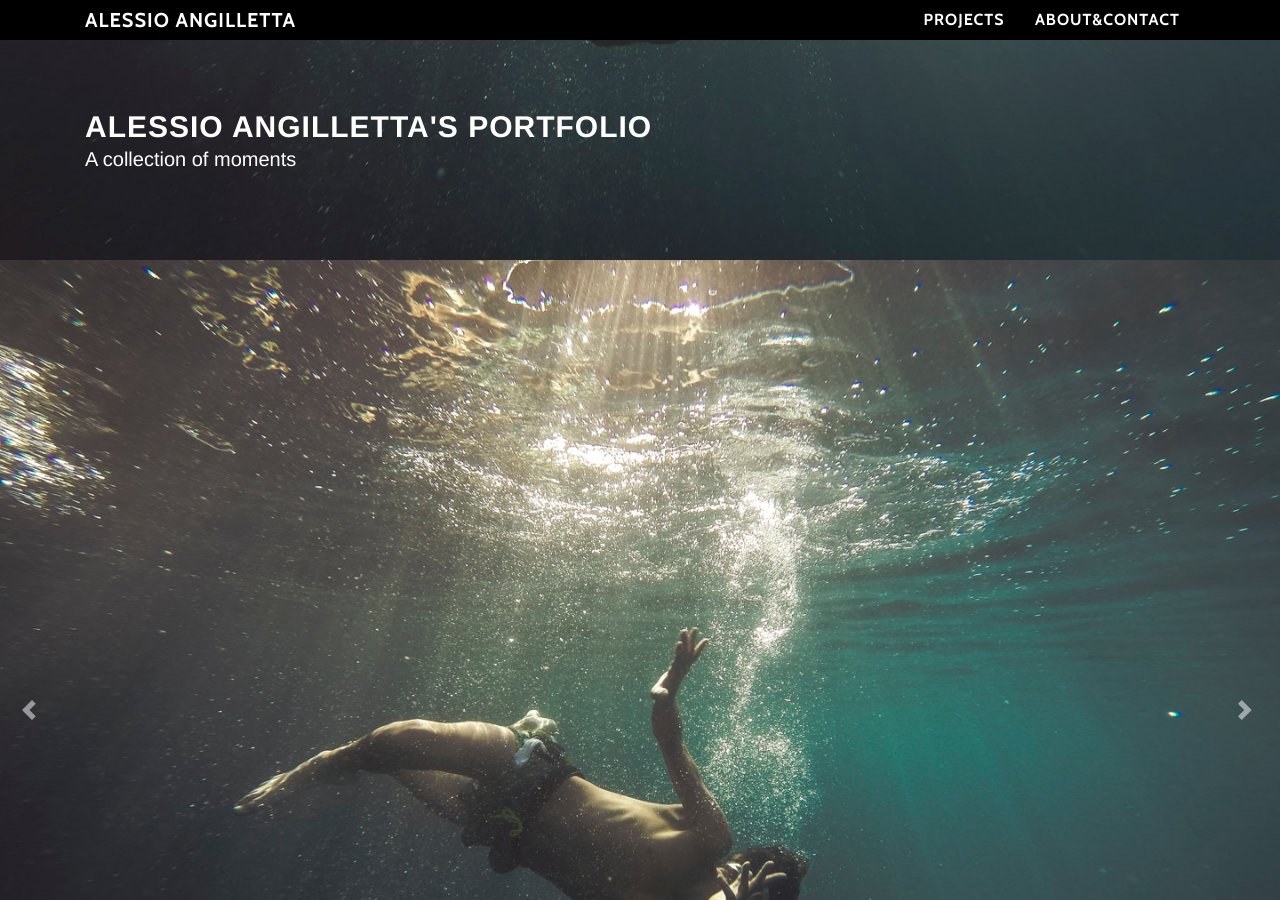
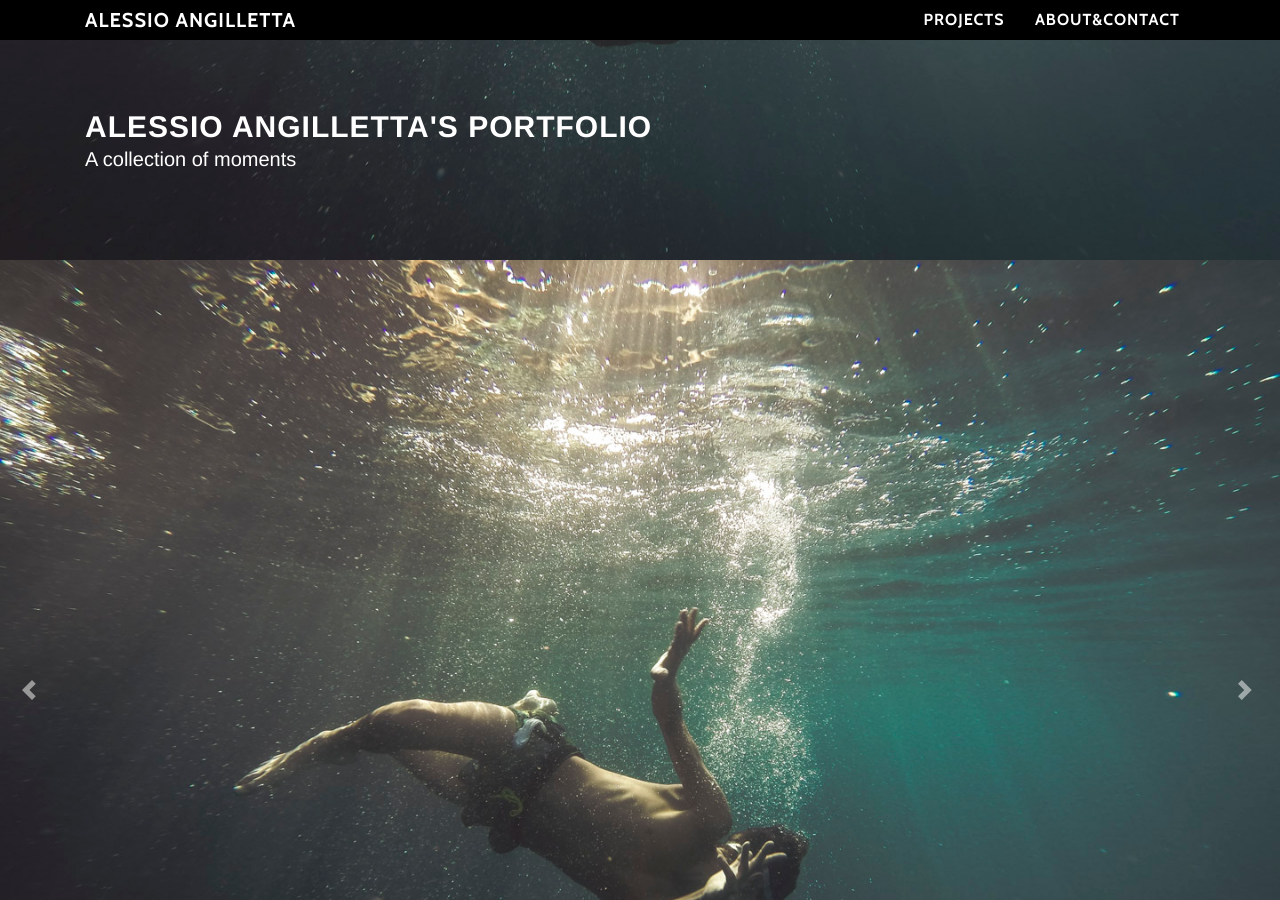
Before and after one commit to alessioangilletta/alessioangilletta.github.io, a Jekyll site: the page built from index.html, in a window 1280 px wide and 900 px high, scrolled down 640 px. Built offline with Jekyll 4.4.1, drawn with Linux system fonts in a browser that asks for light colours.

Commit message:
solved navbar

```diff
--- a/css/full-slider.css
+++ b/css/full-slider.css
@@ -5,7 +5,7 @@
  */
 
 .carousel-item {
-    height: 100vh;
+    height: calc(100vh - 40px);
     min-height: 300px;
     background: no-repeat center center scroll;
     -webkit-background-size: cover;
--- a/css/grayscale.css
+++ b/css/grayscale.css
@@ -53,7 +53,6 @@
   background-color: black; }
   #mainNav .navbar-toggler {
     font-size: 14px;
-    padding: 11px;
     color: white;
     border: 1px solid white; }
   #mainNav .navbar-brand {
@@ -74,10 +73,10 @@
   @media (min-width: 992px) {
     #mainNav {
       padding-top: 0px;
-      padding-bottom: 20px;
-      -webkit-transition: background 0.3s ease-in-out, padding-top 0.3s ease-in-out, padding-bottom 0.3s;
-      -moz-transition: background 0.3s ease-in-out, padding-top 0.3s ease-in-out, padding-bottom 0.3s;
-      transition: background 0.3s ease-in-out, padding-top 0.3s ease-in-out, padding-bottom 0.3s;
+      padding-bottom: 0px;
+      -webkit-transition: background 0.3s ease-in-out;
+      -moz-transition: background 0.3s ease-in-out;
+      transition: background 0.3s ease-in-out;
       letter-spacing: 1px;
       border-bottom: none;
       background: transparent; }
@@ -143,6 +142,7 @@
   padding-bottom: 150px; }
 
 .download-section {
+  height: 100%;
   color: white;
   background-color: black;
   -webkit-background-size: cover;
```
Also changed, not shown: css/grayscale.min.css.
